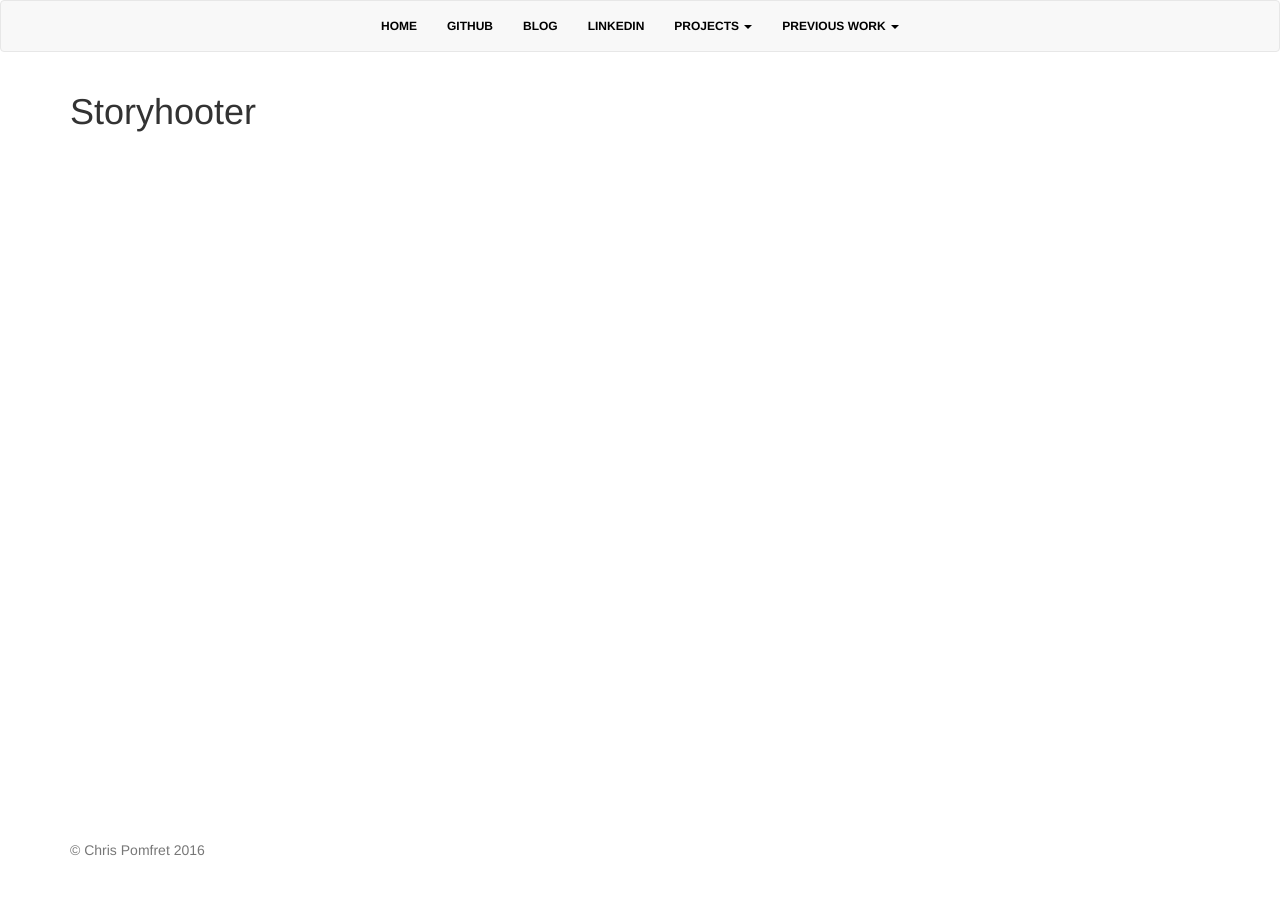
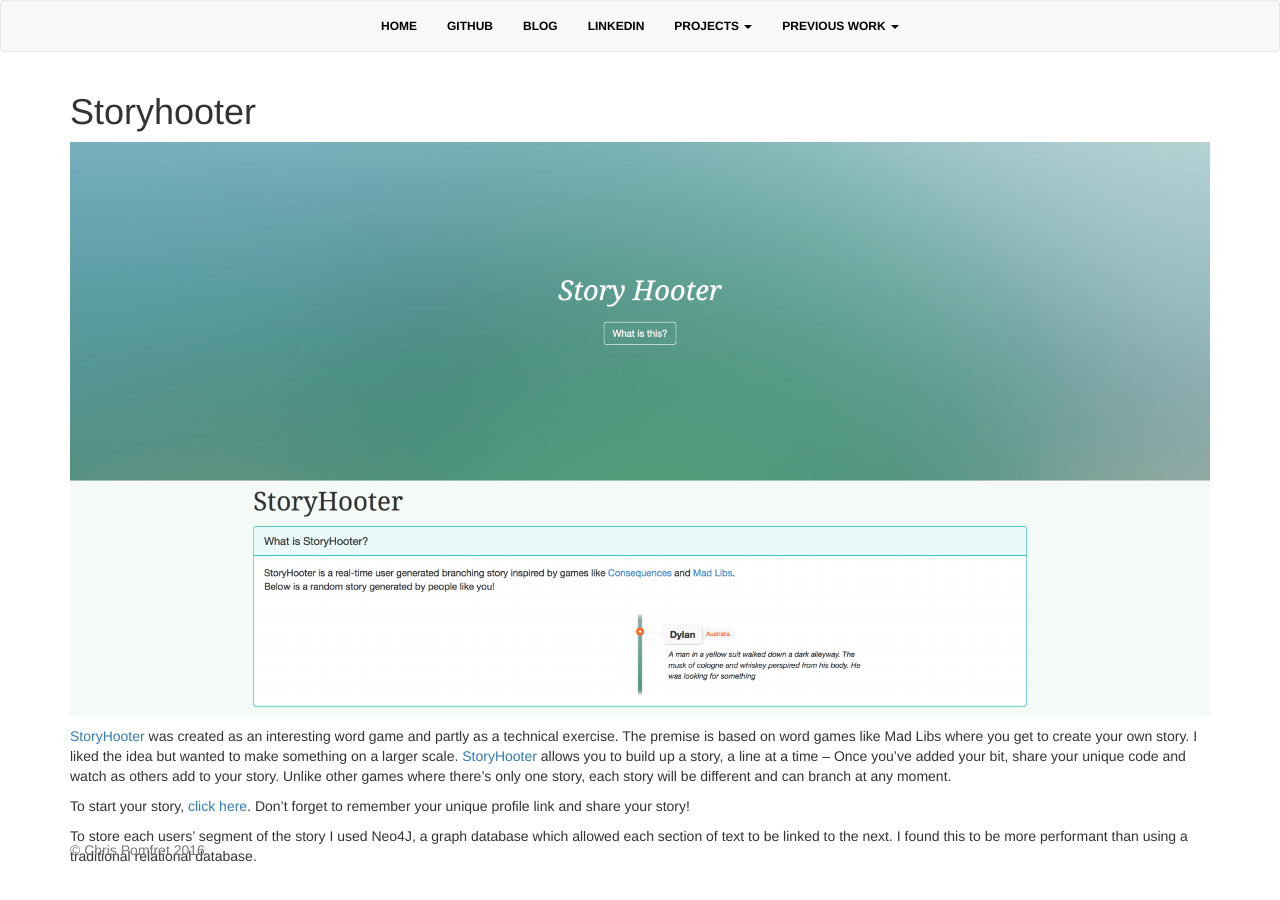
Before and after one commit to krazerxz/chrispomfret.com, a Jekyll site: the page built from projects/storyhooter.md, in a window 1280 px wide. Built offline with Jekyll 4.4.1, drawn with Linux system fonts in a browser that asks for light colours; nearby versions of some CDN libraries.

Commit message:
add storyhooter content and basic page content

```diff
--- a/projects/storyhooter.md
+++ b/projects/storyhooter.md
@@ -4,4 +4,12 @@ title: Storyhooter
 permalink: /projects/storyhooter
 ---
 
-<h1>Storyhooter</h1>
+# Storyhooter
+
+[![Screenshot of Storyhooter](/assets/images/storyhooter.png){:style="max-width:100%"}](http://storyhooter.chrispomfret.com/user/new?referred_from=692bac7079)
+
+[StoryHooter](http://storyhooter.chrispomfret.com/user/new?referred_from=692bac7079) was created as an interesting word game and partly as a technical exercise. The premise is based on word games like Mad Libs where you get to create your own story. I liked the idea but wanted to make something on a larger scale. [StoryHooter](http://storyhooter.chrispomfret.com/user/new?referred_from=692bac7079) allows you to build up a story, a line at a time – Once you’ve added your bit, share your unique code and watch as others add to your story. Unlike other games where there’s only one story, each story will be different and can branch at any moment.
+
+To start your story, [click here](http://storyhooter.chrispomfret.com/user/new?referred_from=692bac7079). Don’t forget to remember your unique profile link and share your story!
+
+To store each users’ segment of the story I used Neo4J, a graph database which allowed each section of text to be linked to the next. I found this to be more performant than using a traditional relational database.
```
Also changed, not shown: home.md (+13 -2 lines), projects/publegend.md (+1 -1 lines), assets/images/chris_pomfret.png (added), assets/images/storyhooter.png (added).
